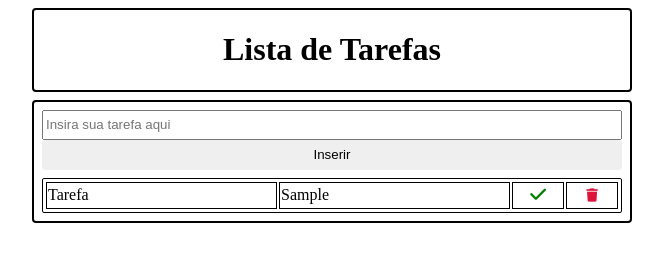
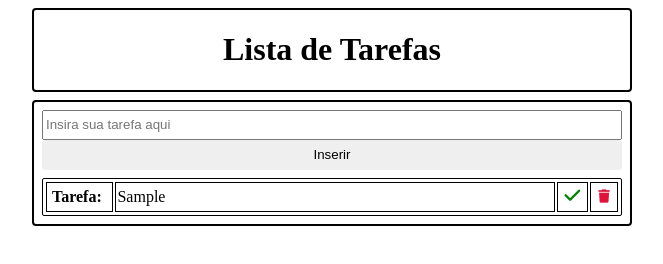
Before and after one commit to thmskft/lista_tarefa, a plain HTML site: page index.html in a window 1280 px wide. Both pictures are taken after typing "Sample" into the empty fields and a click on the button "Inserir". Shown: the whole page, without its empty margins (308-971 px from the left). Drawn offline with Linux system fonts and the light colour scheme.

Commit message:
Add: new functions and styles

```diff
--- a/scripts.js
+++ b/scripts.js
@@ -10,26 +10,51 @@ function addLine() {
     const taskName = document.getElementById('taskName');
 
     if (taskDef.includes(taskName.value.trim()) || taskName.value.trim() === "") {
-        alert(`Task already exist or the field is empty`);
+        alert(`Task already exists or the field is empty`);
     } else {
         taskDef.push(taskName.value.trim());
 
+        // Criar a linha para a tabela
         let line = '<tr>';
-        line += `<td id="th">Tarefa</td>`;
-        line += `<td>${taskName.value}</td>`;
-        line += `<td id="concluir"><button id="taskConcluida"><i class="fa-solid fa-check"></i></button></td>`;
-        line += `<td id="cancelar"><button id="removeTask"><i class="fa-solid fa-trash"></i></button></td>`;
+
+        // Aplicar ID somente no primeiro 'td' de "Tarefa"
+        line += `<td id="th"><strong>Tarefa:</strong></td>`;  // Aqui usamos o ID "th"
+        line += `<td class="task-text" id="taskNameValue">${taskName.value}</td>`;  // A tarefa inserida
+        line += `<td><button class="taskConcluida"><i class="fa-solid fa-check"></i></button></td>`;  // Botão de concluir
+        line += `<td><button class="removeTask"><i class="fa-solid fa-trash"></i></button></td>`;  // Botão de remover
         line += `</tr>`;
 
+        // Adiciona a linha ao corpo da tabela
         document.querySelector('tbody').innerHTML += line;
     }
 
+    // Limpa o campo de input após a inserção
     taskName.value = '';
 
+    // Re-aplicar os eventos de clique nos botões de remover
     const removeButtons = document.querySelectorAll('.removeTask');
     removeButtons.forEach(button => {
-        button.addEventListener('click', function() {
-            this.closest('tr').remove();
+        button.addEventListener('click', function () {
+            const row = this.closest('tr');
+            const taskText = row.children[1].innerText.trim();
+
+            const index = taskDef.indexOf(taskText);
+
+            if (index !== -1) {
+                taskDef.splice(index, 1);
+            }
+
+            row.remove();
+        });
+    });
+
+    const completeButtons = document.querySelectorAll('.taskConcluida');
+    completeButtons.forEach(button => {
+        button.addEventListener('click', function () {
+            const taskTextElement = this.closest('tr').querySelector('.task-text');
+            taskTextElement.style.color = "green";
+            taskTextElement.style.fontStyle = "italic";
+            taskTextElement.style.textDecoration = "line-through";
         });
     });
 };
--- a/style.css
+++ b/style.css
@@ -47,7 +47,6 @@ input, button {
     margin: 0;
 }
 
-
 table {
     border: 1px solid black;
     border-radius: 2px;
@@ -59,50 +58,53 @@ tr {
     display: flex;
 }
 
-th{
+#th {
     border: 1px solid black;
     align-content: center;
     margin: 1px;
     font-weight: 500;
     padding: 5px;
+    width: 70px;
 }
 
 td {
     border: 1px solid;
-    width: 80%;
     margin: 1px;
     align-content: center;
 }
 
-#concluir, #cancelar {
-    width: 100px;
+#concluir,#cancelar {
+    width: 50px;
 }
 
-#taskConcluida, #removeTask {
+#taskNameValue {
+    width: 80%;
+}
+
+.taskConcluida, .removeTask {
     height: 100%;
     border: none;
     cursor: pointer;
 }
 
-#taskConcluida {
+.taskConcluida {
     color: green;
-    border: none;
     background: none;
     font-size: 18px;
     font-weight: bolder;
 }
 
-#taskConcluida:hover {
+.taskConcluida:hover {
     color: #00FF7F;
     cursor: pointer;
 }
 
-#removeTask {
+.removeTask {
     color: #DC143C;
     background: none;
 }
 
-#removeTask:hover {
+.removeTask:hover {
     color: red;
 }
 
```
